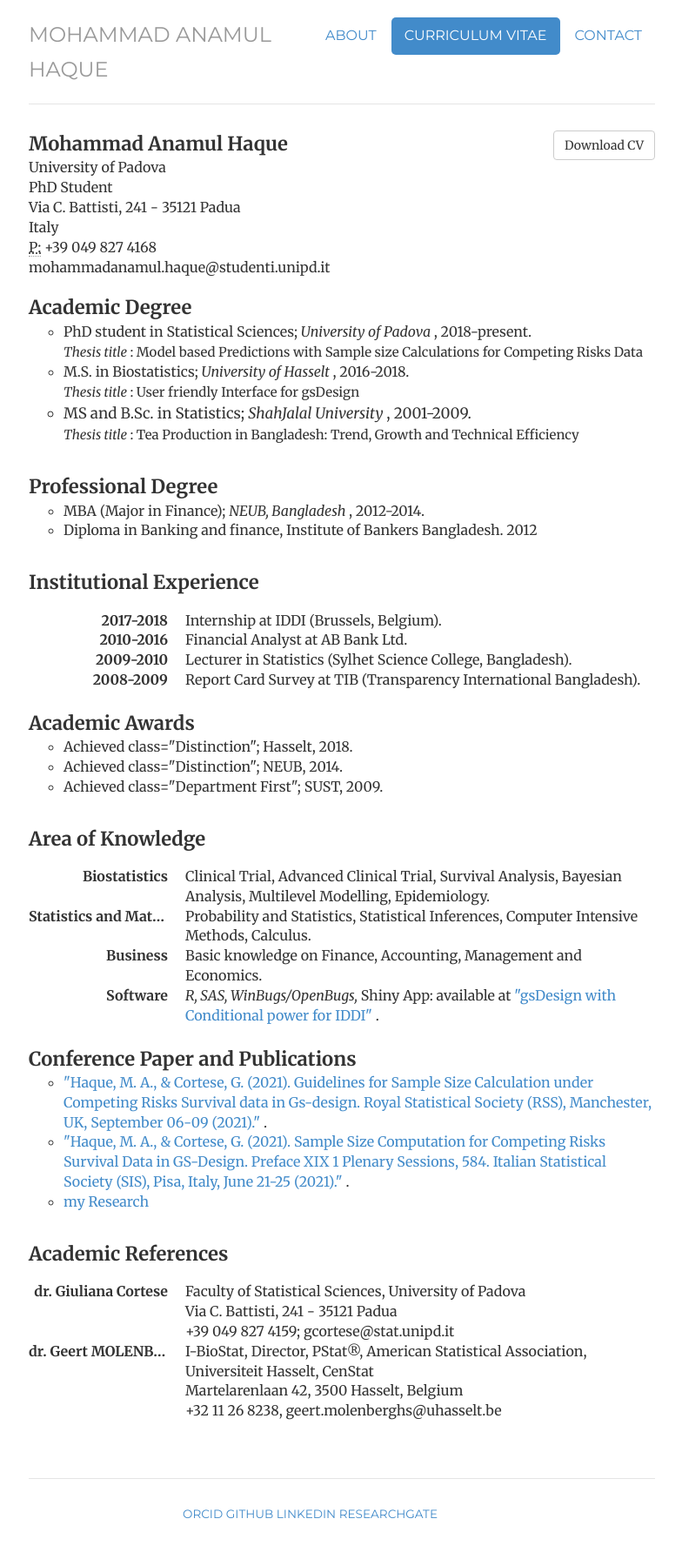
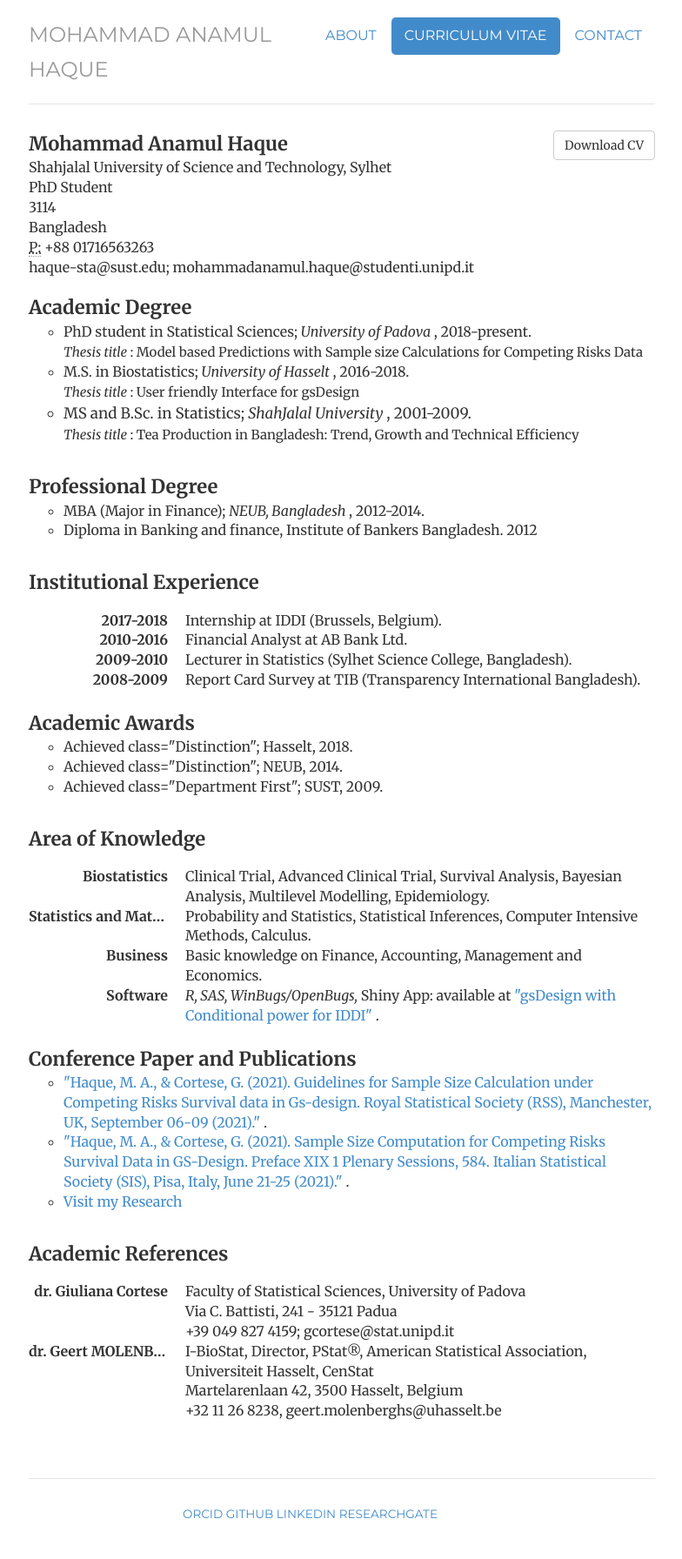
Before and after one commit to haquemdanamul/haquemdanamul, a Jekyll site: the page built from resume/index.html, in a window 1280 px wide. Shown: the whole page at 87% size, without its empty margins (247-1031 px from the left). Built offline with Jekyll 4.4.1, drawn with Linux system fonts in a browser that asks for light colours; nearby versions of some CDN libraries; library files that are not in the unit come from our copies.

Commit message:
Update index.html

```diff
--- a/resume/index.html
+++ b/resume/index.html
@@ -12,12 +12,12 @@ description: Contact information for Mohammad Anamul Haque, a Statistician, Bios
 				<div itemscope itemtype="http://data-vocabulary.org/Person">
 				<span itemprop="name"><b style="font-size:22px"> Mohammad Anamul Haque </b></span>
 				<address>
-				<span itemprop="affiliation"> University of Padova <br></span>
+				<span itemprop="affiliation"> Shahjalal University of Science and Technology, Sylhet <br></span>
 				<span itemprop="affiliation">PhD Student<br></span>
-				Via C. Battisti, 241 - 35121 Padua<br>
-				Italy<br>
-				<abbr title="office phone">P:</abbr> +39 049 827 4168<br>
-				<span> mohammadanamul.haque@studenti.unipd.it</span>
+				3114 <br>
+				Bangladesh<br>
+				<abbr title="C">P:</abbr> +88 01716563263<br>
+				<span> haque-sta@sust.edu; mohammadanamul.haque@studenti.unipd.it</span>
 				</address>
 				</div>
 <b style="font-size:22px"> Academic Degree </b>
@@ -85,7 +85,7 @@ description: Contact information for Mohammad Anamul Haque, a Statistician, Bios
 <li> <a href="https://scholar.google.it/scholar?q=Sample+Size+Computation+for+Competing+Risks+Survival+Data+in+GS-Design&hl=en&as_sdt=0&as_vis=1&oi=scholart">
 	"Haque, M. A., & Cortese, G. (2021). Sample Size Computation for Competing Risks Survival Data in GS-Design. Preface XIX 1 Plenary Sessions, 584.
 		Italian Statistical Society (SIS), Pisa, Italy, June 21-25 (2021)." </a>.  </li>
-	<li> <a href="https://www.researchgate.net/profile/Mohammad_Anamul_Haque"> my Research</a>   </li>
+	<li> <a href="https://orcid.org/0000-0003-4461-1594"> Visit my Research</a>   </li>
 </ul>
 <br>
 
```
